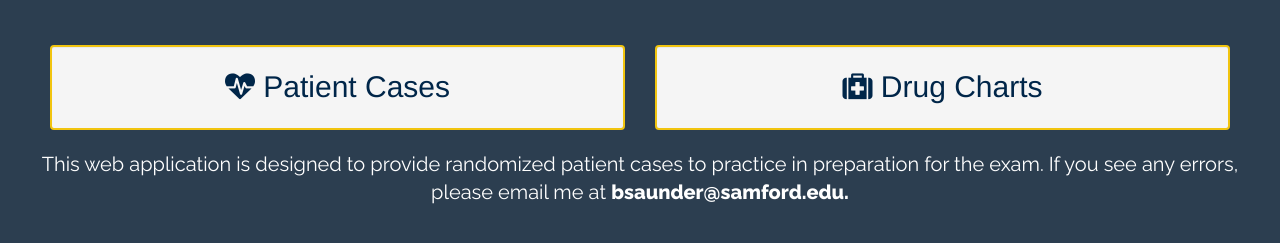
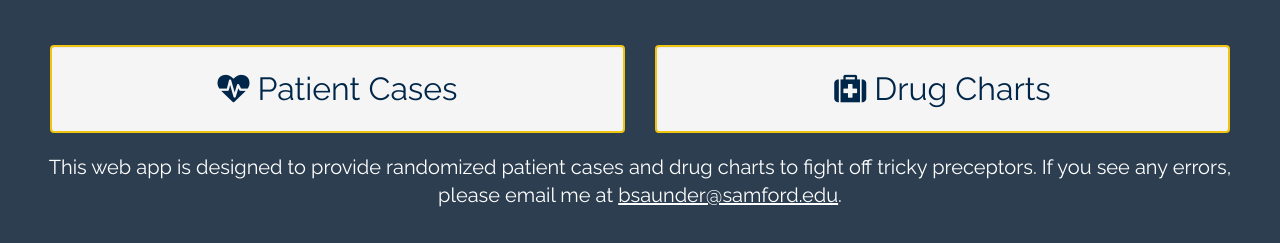
Before and after one commit to pharmcode/pharmcode.github.io, a plain HTML site: page index.html in a window 1280 px wide. Shown: the part 351-594 px from the top of the page. Drawn offline with nearby package versions, Linux system fonts and the light colour scheme.

Commit message:
changed fonts to be more visible on smaller devices

```diff
--- a/index.css
+++ b/index.css
@@ -16,6 +16,7 @@
 
 body {
 	background-color: #2C3E50;
+    font-size: 16px;
 }
 
 img {
@@ -28,7 +29,7 @@ img {
 
 #selectOption {
     padding: 20px;
-    font-size: 30px;
+    font-size: 200%;
     margin-top: 35px;
 }
 
@@ -40,7 +41,7 @@ img {
 
 .text {
     text-align: center;
-    font-size: 18px;
+    font-size: 200%;
     margin-top: 30px;
     color: white;
     font-family: Raleway, Helvetica, Sans-Serif;
@@ -51,7 +52,7 @@ img {
 
 a {
     color: #002649;
-    font-family: Helvetica;
+    font-family: Raleway, Helvetica, Sans-Serif;
 }
 
 
--- a/index.html
+++ b/index.html
@@ -34,7 +34,7 @@
   </div>
 
   <div class="text">
-    <p>This web application is designed to provide randomized patient cases to practice in preparation for the exam. If you see any errors, please email me at <b>bsaunder@samford.edu.</b></p>
+    <p>This web app is designed to provide randomized patient cases and drug charts to fight off tricky preceptors. If you see any errors, please email me at <a href="mailto:bsaunder@samford.edu" style="color:white"><u>bsaunder@samford.edu</u>.</a></p>
   </div>
 
 </div>
```
